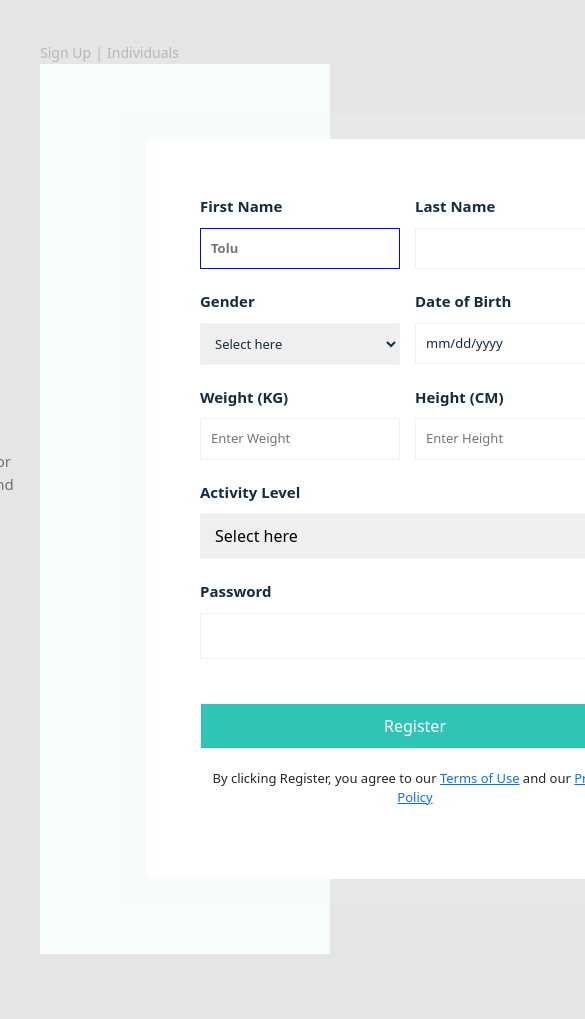
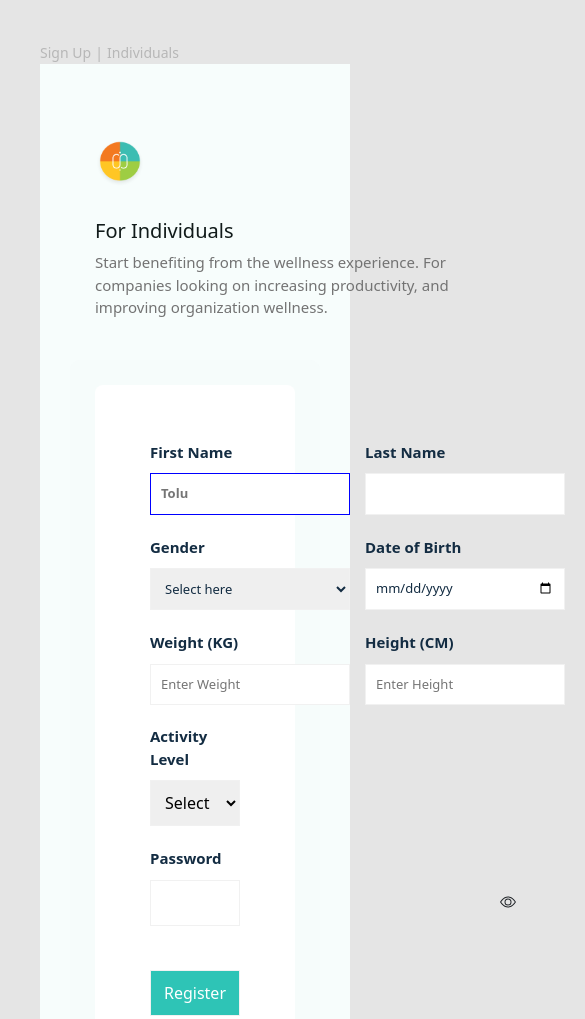
Before and after one commit to Olagoke1234/webDevelopmentTraining, a plain HTML site: page index.html in a window 390 px wide. Shown: the top 1019 px of the page, 585 px wide, since content can reach past the window. Before the commit the page ends 994 px from the top, so only its background shows below. Drawn offline with nearby package versions, Linux system fonts and the light colour scheme.

Commit message:
Stling for medium screens completed

```diff
--- a/style.css
+++ b/style.css
@@ -23,41 +23,24 @@ body {
 #container1 {
   display: flex;
   background-color: rgb(247, 253, 252);
-  /* max-width: 800px; */
   justify-content: center;
-  margin-right: 20px;
   padding: 50px 100px;
-}
-
-#container1 img {
-  margin-bottom: 60px;
-}
-
-#intro_info {
-  margin-right: 50px;
-  margin-top: -200px;
-}
-
-#intro_info h1 {
-  color: rgb(17, 27, 26);
-  font-size: 40px;
-}
-
-svg {
-  position: relative;
-  top: -57px;
-  right: -400px;
 }
 
 #intro_info {
   display: flex;
   flex-direction: column;
   justify-content: center;
+  margin-right: 50px;
+  margin-top: -200px;
+}
+#intro_info img {
+  margin-bottom: 60px;
 }
 
-#intro_info img {
-  margin-bottom: 10px;
-  margin-left: -5px;
+#intro_info h1 {
+  color: rgb(17, 27, 26);
+  font-size: 40px;
 }
 
 #intro_info p {
@@ -129,6 +112,12 @@ label {
   border: 1px solid rgb(241, 241, 241);
 }
 
+svg {
+  position: relative;
+  top: -57px;
+  right: -400px;
+}
+
 #btn {
   width: 100%;
   padding: 10px;
@@ -142,3 +131,34 @@ label {
   font-size: 13px;
   text-align: center;
 }
+
+@media screen and (max-width: 1200px) {
+  #container1 {
+    flex-direction: column;
+    height: auto;
+    padding: 250px 30px 30px 30px;
+    max-width: 600px;
+    margin: 0 auto;
+  }
+  #intro_info {
+    padding: 25px;
+  }
+  #intro_info img {
+    width: 50px;
+    height: 50px;
+    margin-bottom: 0px;
+  }
+  #intro_info h1 {
+    color: rgb(17, 27, 26);
+    font-size: 20px;
+    margin-top: 30px;
+  }
+  #signup {
+    max-width: 600px;
+    margin: 0 auto;
+  }
+  svg {
+    top: -57px;
+    right: -350px;
+  }
+}
```
